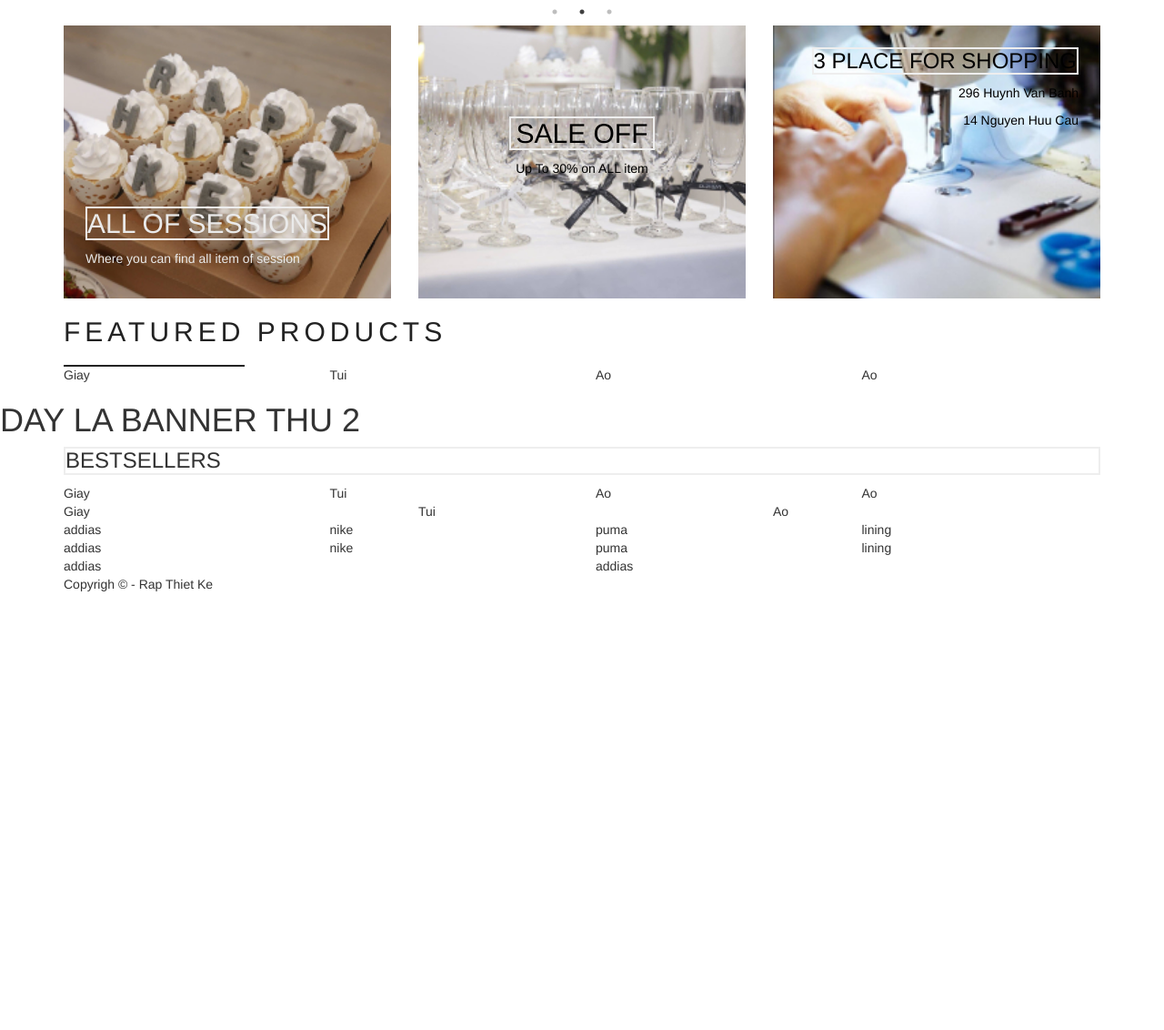
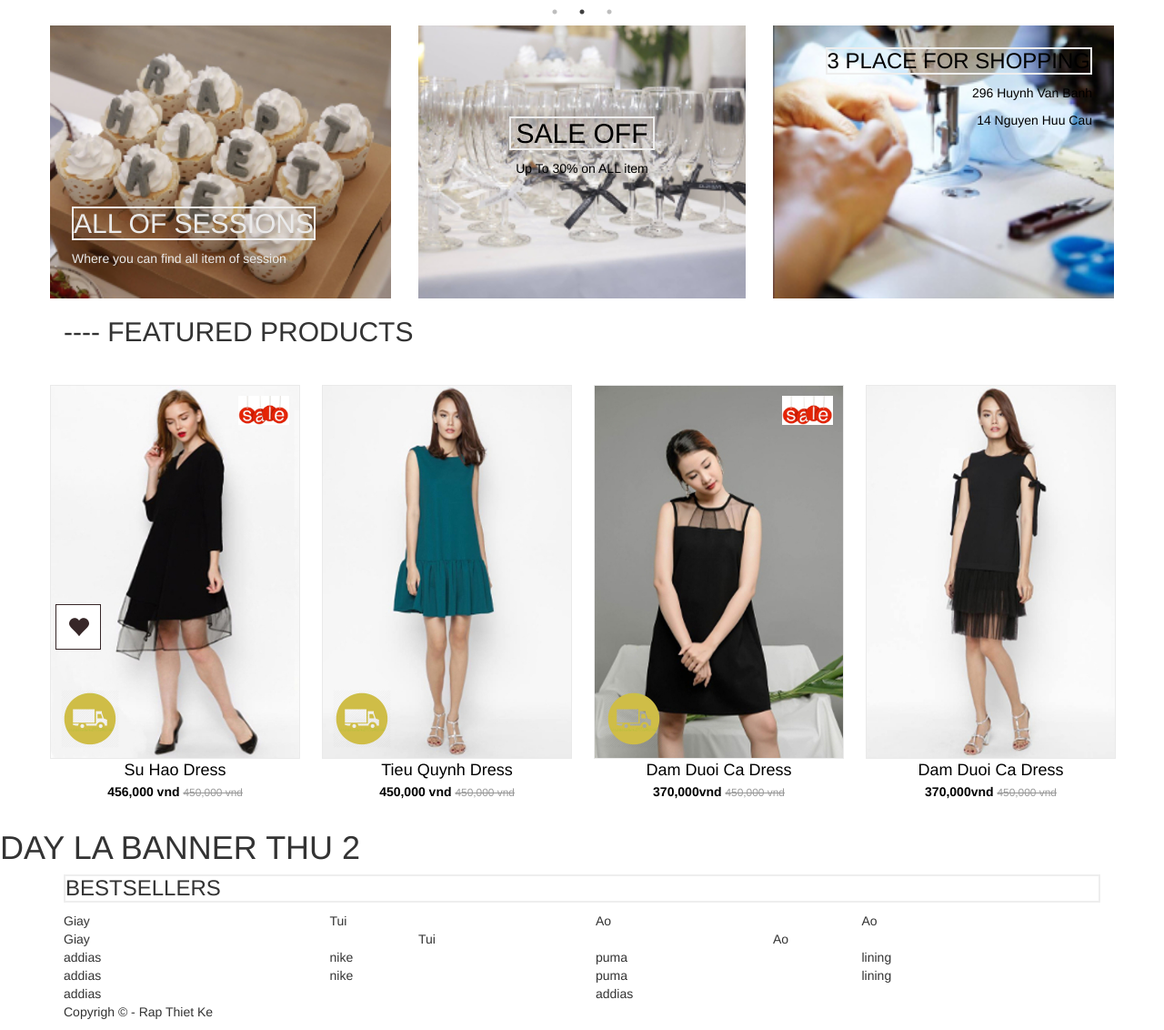
Before and after one commit to NienLB/Html-Web-Rap, a plain HTML site: page index.html in a window 1280 px wide. Shown: the part 623-1755 px from the top of the page at 91% size. Before the commit the page ends 1285 px from the top, so only its background shows below. Drawn offline with Linux system fonts and the light colour scheme.

Commit message:
Add image products & show list product

```diff
--- a/css/web.css
+++ b/css/web.css
@@ -6,12 +6,15 @@ body {
 /*-- Color */
 
 a {
-  color: #372728;
+  color: #000000;
+   text-decoration: none;
+  transition: color .5s, background-color .5s;
 }
 
 a:hover {
-  color: #8a5d60;
+  color: #d5c163;
   text-decoration: none;
+  cursor: pointer;
 }
 
 
@@ -172,6 +175,12 @@ background-color: #000000;
 }
 
 /*--- Highlight---*/
+.com-item-left{
+	padding-left: 0px;
+}
+.com-item-right{
+	padding-right: 0px;
+}
 .com-highlight-item{
 	display: block;
 	position: relative;
@@ -228,21 +237,77 @@ background-color: #000000;
 
 
 /*--- Feature ProDuct ---*/
-#feat-product .title-feat {
+.slider-product{
+	position: relative;
+	text-align: center;
+	margin-left: -12px;
+	margin-right: -12px;
+}
 
-    padding-bottom: 11px;
-    margin: 0;
-    font-size: 24px;
-    color: #222222;
-    position: relative;
-    text-transform: uppercase;
-    display: inline-block;
-    letter-spacing: 5px;
-    font-weight: 700;
+.com-product > a {
+  display: block;
+}
+
+.slider-product .com-product{
+	margin: 12px;
+}
+.com-product .img-responsive {
+  border: 1px solid #EAEAEA;
+}
+
+.com-product .com-product-image{
+	position: relative;
+}
+
+.com-product .com-product-image .icon {
+  max-height: 32px;
+}
+
+.com-product .com-product-image .icon-2x {
+  max-height: 64px;
+}
+
+.com-product .com-product-image .top-right,
+.com-product .com-product-image .bottom-left
+{
+  position: absolute;
 
 }
+.com-product .com-product-image .top-right {
+  right: 12px;
+  top: 12px;
+}
+.com-product .com-product-image .bottom-left{
+	bottom: 12px;
+	left: 12px;
+}
 
-#feat-product .title-feat h2 .word1{
-	padding-bottom: 20px;
-	border-bottom: 2px solid #222222;
+
+.slider-product .text-title{
+	color: #000000;
+	font-size: 18px;
 }
+.slider-product .text-title:hover {
+	color: #d5c163;
+}
+.com-product small {
+  color: #999999;
+  text-decoration: line-through;
+}
+
+
+.com-product .com-product-actions{
+	position: absolute;
+	top: 50%;
+
+	padding: 12px 6px;
+}
+
+.com-product .com-product-actions .glyphicon {
+  font-size: 24px;
+  padding: 12px;
+  margin-bottom: 4px;
+  border: 1px solid #372728;
+  color: #372728;
+  background-color: #FFFFFF;
+}
--- a/index.html
+++ b/index.html
@@ -186,7 +186,7 @@
       <section id="com-highlight">
         <div class="container">
           <div class="row">
-            <div class="col-md-4">
+            <div class="col-md-4 com-item-left">
                 <a class="com-highlight-item" href="#" data-bg="images/highlight-1.jpg">
                   <div class="com-highlight-item-inner bottom-left text-inverse">
                   <h2> ALL OF SESSIONS </h2>
@@ -194,7 +194,7 @@
                   </div>
                 </a>
             </div>
-              <div class="col-md-4">
+              <div class="col-md-4 com-item-center">
                 <a class="com-highlight-item" href="#" data-bg="images/highlight-2.jpg">
                   <div class="com-highlight-item-inner center">
                   <h2> SALE OFF </h2>
@@ -202,7 +202,7 @@
                   </div>
                 </a>
             </div>
-             <div class="col-md-4">
+             <div class="col-md-4 com-item-right">
                 <a class="com-highlight-item" href="#" data-bg="images/highlight-3.jpg">
                   <div class="com-highlight-item-inner top-right">
                   <h3> 3 PLACE FOR SHOPPING </h3>
@@ -220,24 +220,104 @@
         <div class="container">
           <div class="title-feat">
             <h2>
-              <span class="word1">FEATURED</span>
+              <span class="word1">---- FEATURED</span>
               <span class="word2"> PRODUCTS </span>
             </h2>
-          </div>
+          </div><br>
           <div class="row">
-              <div class="col-md-3">
-                Giay
+            <div class="slider-product">
+              <div class="slick-slider-item com-product">
+                <a href="#" class="com-product-image">
+                  <img src="images/product/01.jpg" class="img-responsive">
+                  <img src="images/product/icon-sale.jpg" class="icon top-right">
+                  <img src="images/product/icon-delivery.png" class="icon-2x bottom-left">
+                </a>
+                <a class="text-title">Su Hao Dress</a>
+                <a >
+                  <strong>456,000 vnd</strong>
+                  <small>450,000 vnd</small>
+                </a>
+                <div class="com-product-actions">
+                <a><span class="glyphicon glyphicon-heart"></span></a>
               </div>
-              <div class="col-md-3">
-                Tui
               </div>
-              <div class="col-md-3">
-                Ao
+              <div class="slick-slider-item com-product">
+                <a href="#" class="com-product-image">
+                  <img src="images/product/02.jpg" class="img-responsive">
+                  <img src="images/product/icon-delivery.png" class="icon-2x bottom-left">
+                </a>
+                <a class="text-title">Tieu Quynh Dress</a>
+                  <a >
+                    <strong>450,000 vnd</strong>
+                    <small>450,000 vnd</small>
+                  </a>
               </div>
-              <div class="col-md-3">
-                Ao
+              <div class="slick-slider-item com-product">
+                <a href="#" class="com-product-image">
+                  <img src="images/product/03.jpg" class="img-responsive">
+                  <img src="images/product/icon-sale.jpg" class="icon top-right">
+                  <img src="images/product/icon-delivery.png" class="icon-2x bottom-left">
+                </a>
+                <a class="text-title">Dam Duoi Ca Dress</a>
+                <a >
+                  <strong>370,000vnd</strong>
+                  <small>450,000 vnd</small>
+                </a>
+              </div>
+             <div class="slick-slider-item com-product">
+                <a href="#" class="com-product-image">
+                  <img src="images/product/04.jpg" class="img-responsive">
+                </a>
+                <a class="text-title">Dam Duoi Ca Dress</a>
+                <a >
+                  <strong>370,000vnd</strong>
+                  <small>450,000 vnd</small>
+                </a>
+              </div>
+              <div class="slick-slider-item com-product">
+                <a href="#" class="com-product-image">
+                  <img src="images/product/05.jpg" class="img-responsive">
+                  <img src="images/product/icon-sale.jpg" class="icon top-right">
+                </a>
+                <a class="text-title">Dam Duoi Ca Dress</a>
+                <a >
+                  <strong>370,000vnd</strong>
+                  <small>450,000 vnd</small>
+                </a>
+              </div>
+              <div class="slick-slider-item com-product">
+                <a href="#" class="com-product-image">
+                  <img src="images/product/06.jpg" class="img-responsive">
+                  <img src="images/product/icon-delivery.png" class="icon-2x bottom-left">
+                </a>
+                <a class="text-title">Dam Duoi Ca Dress</a>
+                <a >
+                  <strong>370,000vnd</strong>
+                  <small>450,000 vnd</small>
+                </a>
+              </div>
+              <div class="slick-slider-item com-product">
+                <a href="#" class="com-product-image">
+                  <img src="images/product/07.jpg" class="img-responsive">
+                </a>
+                <a class="text-title">Dam Duoi Ca Dress</a>
+                <a >
+                  <strong>370,000vnd</strong>
+                  <small>450,000 vnd</small>
+                </a>
+              </div>
+              <div class="slick-slider-item com-product">
+                <a href="#" class="com-product-image">
+                  <img src="images/product/08.jpg" class="img-responsive">
+                </a>
+                <a class="text-title">Dam Duoi Ca Dress</a>
+                <a >
+                  <strong>370,000vnd</strong>
+                  <small>450,000 vnd</small>
+                </a>
               </div>
             </div>
+          </div>
         </div>
       </section>
       <!-- Silder Mid Banner -->
--- a/js/web.js
+++ b/js/web.js
@@ -4,6 +4,24 @@ $(document).ready(function(){
 
     speed: 1000,
     autoplay: true,
+
+  });
+  $('.slider-product').slick({
+    slidesToShow: 4,
+    arrows: false,
+    responsive: [{
+      breakpoint: 1024,
+        settings: {
+          slidesToShow: 3,
+          infinite: true
+        }
+      }, {
+      breakpoint: 600,
+        settings: {
+          slidesToShow: 2,
+          dots: true
+        }
+    }]
 
   });
 SetBannerBackground();
```
Also changed, not shown: images/product/01.jpg (added), images/product/02-2.jpg (added), images/product/02-3.jpg (added), images/product/02.jpg (added), images/product/03.jpg (added), images/product/04.jpg (added), images/product/05.jpg (added), images/product/06.jpg (added), images/product/07.jpg (added), images/product/08.jpg (added), images/product/icon-delivery.png (added), images/product/icon-sale.jpg (added), images/product/icon-sold.jpg (added), 1 other file.
